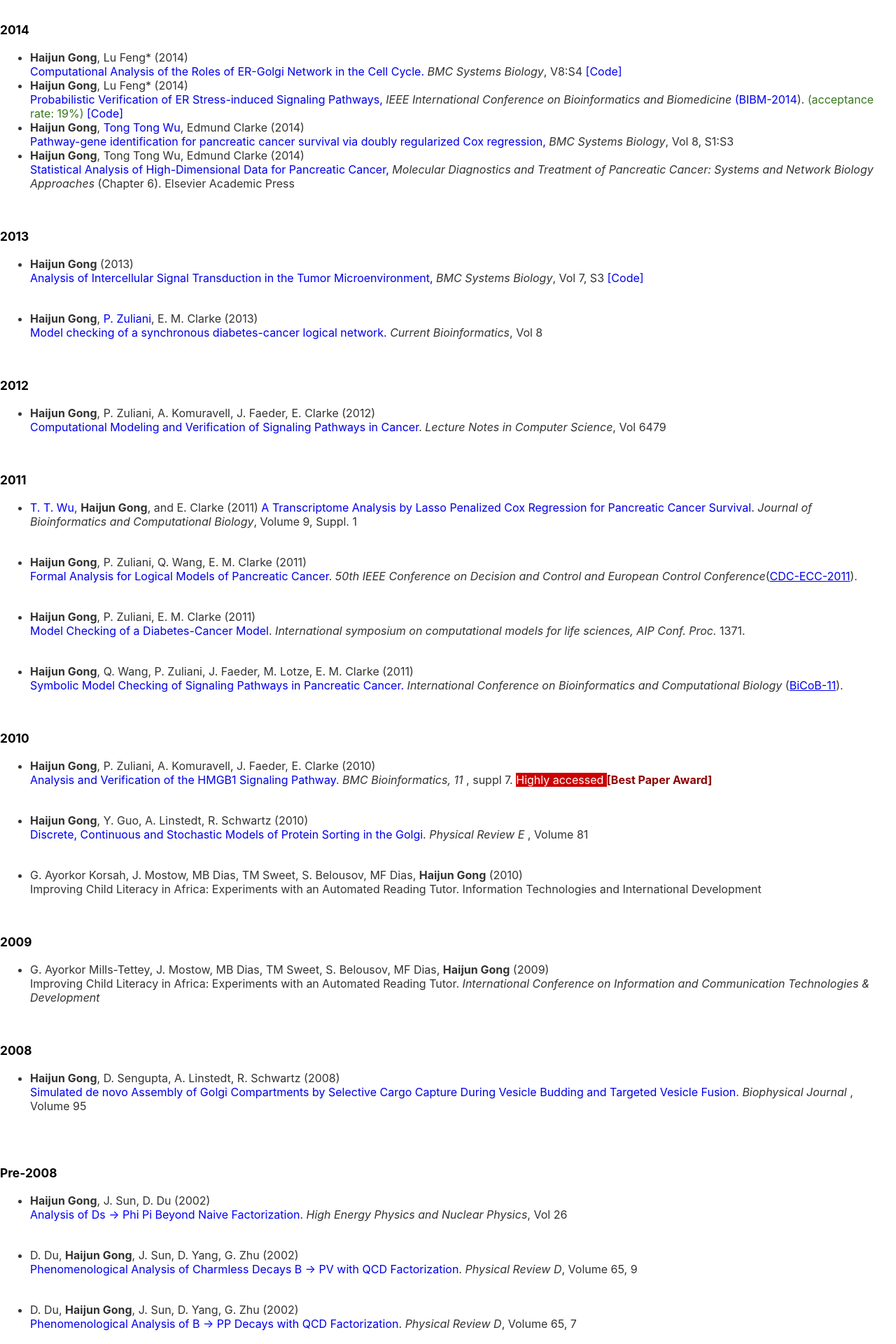
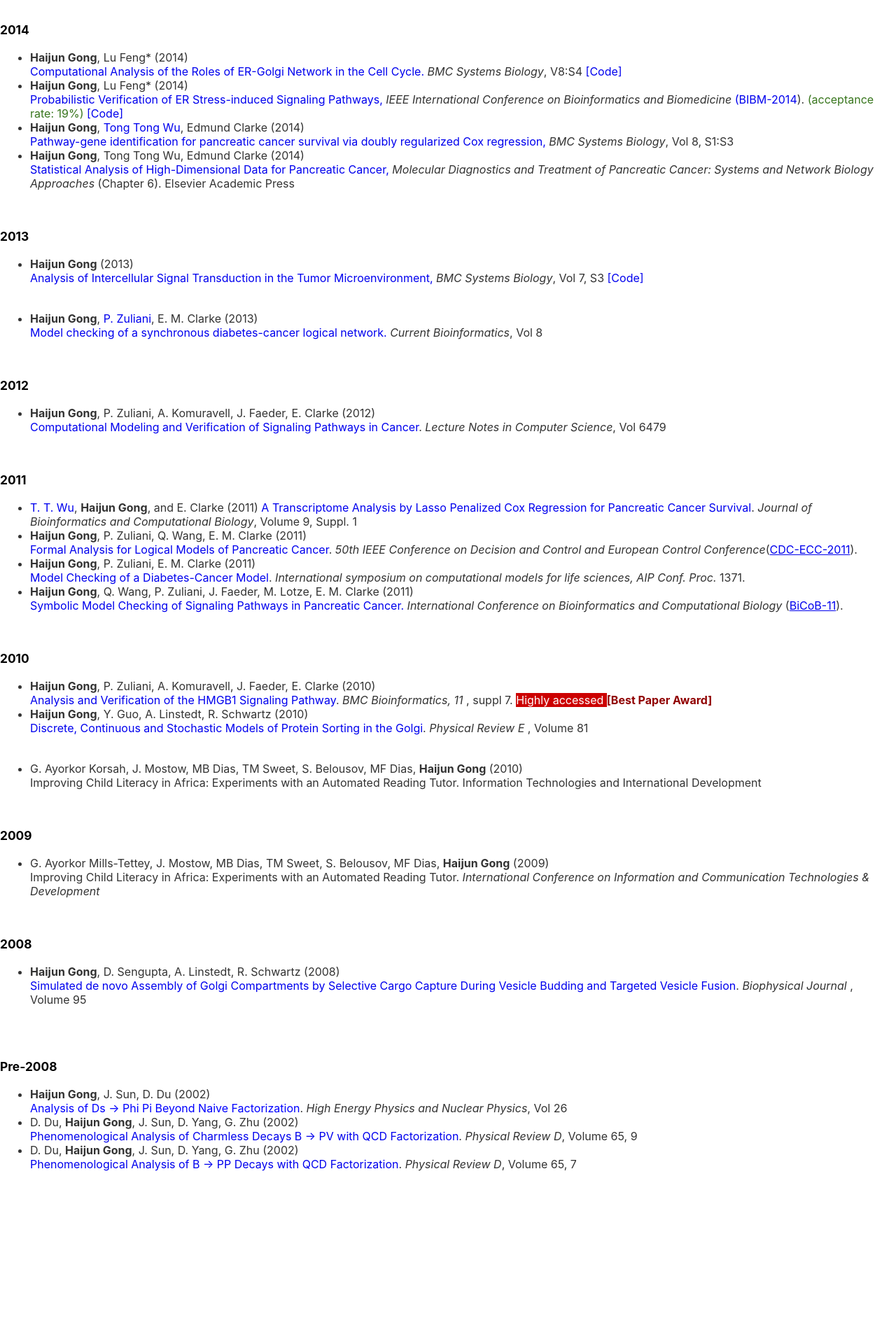
Before and after one commit to GongData/gongData.github.io, a Jekyll site: the page built from _pages/Research.md, in a window 1280 px wide. Shown: the part 1515-3435 px from the top of the page at 70% size. Built offline with Jekyll 4.4.1, drawn with Linux system fonts in a browser that asks for light colours; after the commit the page ends 3207 px from its top, so only the background shows below that.

Commit message:
Update Research.md

```diff
--- a/_pages/Research.md
+++ b/_pages/Research.md
@@ -344,39 +344,15 @@ Pathways in Cancer</a>.  <i> Lecture Notes in Computer Science</i>, Vol 6479
    <li> <a style="text-decoration:none" href="http://www.urmc.rochester.edu/biostat/people/faculty/wu-tongtong.cfm"> T. T. Wu</a>, <b>Haijun Gong</b>, and E. Clarke (2011)
         <a style="text-decoration:none" href="http://www.worldscinet.com/jbcb/09/09supp01/S0219720011005744.html">A Transcriptome Analysis by Lasso Penalized Cox Regression
 for Pancreatic Cancer Survival</a>. <i> Journal of Bioinformatics and Computational Biology</i>, Volume 9, Suppl. 1
-</li>  </div></ul>
-</td>
-<td class="p2">
-  </td>
-</table>
-
-<table class="pp">
- <td class="p1">
-  <ul>  <div id="tagCB_tagjournal_tagKL_155">
-        <li> <b>Haijun Gong</b>, P. Zuliani, Q. Wang, E. M. Clarke (2011) <br>
+</li>
+ <li> <b>Haijun Gong</b>, P. Zuliani, Q. Wang, E. M. Clarke (2011) <br>
  <a style="text-decoration:none" href="http://ieeexplore.ieee.org/stamp/stamp.jsp?arnumber=6161052">
 Formal Analysis for Logical Models of Pancreatic Cancer</a>.
 <i> 50th IEEE Conference on Decision and Control and European Control Conference</i>(<a href="http://www.ieeecss.org/CAB/conferences/cdcecc2011/">CDC-ECC-2011</a>).
-</li>  </div></ul>
-</td>
-<td class="p2">
-  </td>
-</table>
-
-<table class="pp">
- <td class="p1">
-  <ul>  <div id="tagCB_tagjournal_tagKL_155">
+</li>
        <li> <b>Haijun Gong</b>, P. Zuliani, E. M. Clarke (2011) <br> <a style="text-decoration:none" href="http://link.aip.org/link/doi/10.1063/1.3596647">
 Model Checking of a Diabetes-Cancer Model</a>. <i> International symposium on computational models for life sciences, AIP Conf. Proc.</i>  1371.
-</li>  </div></ul>
-</td>
-<td class="p2">
-  </td>
-</table>
-
-<table class="pp">
- <td class="p1">
-  <ul>  <div id="tagCB_tagjournal_tagKL_155">
+</li>
        <li> <b>Haijun Gong</b>, Q. Wang, P. Zuliani, J. Faeder, M. Lotze, E. M. Clarke (2011) <br>
 <a style="text-decoration:none" href="http://dblp.uni-trier.de/db/conf/bicob/bicob2011.html"> Symbolic Model Checking of Signaling Pathways in Pancreatic Cancer.</a>
 <i> International Conference on Bioinformatics and Computational Biology</i> (<a href="http://sce.uhcl.edu/bicob11/">BiCoB-11</a>).
@@ -401,16 +377,7 @@ Model Checking of a Diabetes-Cancer Model</a>. <i> International symposium on co
 
 Analysis and Verification of the HMGB1 Signaling Pathway</a>. <i> BMC Bioinformatics, 11</i> , suppl 7. <span style="background-color:rgb(204,0,0);color:rgb(255,255,255)">Highly accessed </span>  <font color="#90000">  <b> [Best
 Paper Award] </b></font>
-</li>  </div></ul>
-</td>
-<td class="p2">
-  </td>
-</table>
-
-
-<table class="pp">
- <td class="p1">
-  <ul>  <div id="tagCB_tagjournal_tagKL_155">
+</li>
 
        <li> <b>Haijun Gong</b>, Y. Guo, A. Linstedt, R. Schwartz (2010)<br> <a style="text-decoration:none" href="http://link.aps.org/doi/10.1103/PhysRevE.81.011914">
 Discrete, Continuous and Stochastic Models of Protein Sorting in the Golgi</a>. <i> Physical Review E</i> , Volume 81
@@ -481,30 +448,12 @@ Simulated de novo Assembly of Golgi  Compartments by Selective Cargo Capture Dur
       <li> <b>Haijun Gong</b>, J. Sun, D. Du (2002) <br>
 <font color=blue> Analysis of Ds -> Phi Pi Beyond Naive Factorization</font>. <i>High Energy Physics and Nuclear Physics</i>, Vol 26
 
-</li>  </div></ul>
-</td>
-<td class="p2">
-  </td>
-</table>
-
-<table class="pp">
- <td class="p1">
-  <ul>  <div id="tagCB_tagjournal_tagKL_155">
-
+</li>
 
  <li> D. Du, <b>Haijun Gong</b>, J. Sun, D. Yang, G. Zhu (2002) <br> <a style="text-decoration:none"
 href="http://prd.aps.org/abstract/PRD/v65/i9/e094025">
 Phenomenological Analysis of Charmless Decays  B -> PV with QCD Factorization</a>. <i>Physical Review D</i>, Volume 65, 9
-</li>  </div></ul>
-</td>
-<td class="p2">
-  </td>
-</table>
-
-<table class="pp">
- <td class="p1">
-  <ul>  <div id="tagCB_tagjournal_tagKL_155">
-
+</li>
 
  <li> D. Du, <b>Haijun Gong</b>, J. Sun, D. Yang, G. Zhu (2002) <br> <a style="text-decoration:none"
 href="http://prd.aps.org/abstract/PRD/v65/i7/e074001">
```
